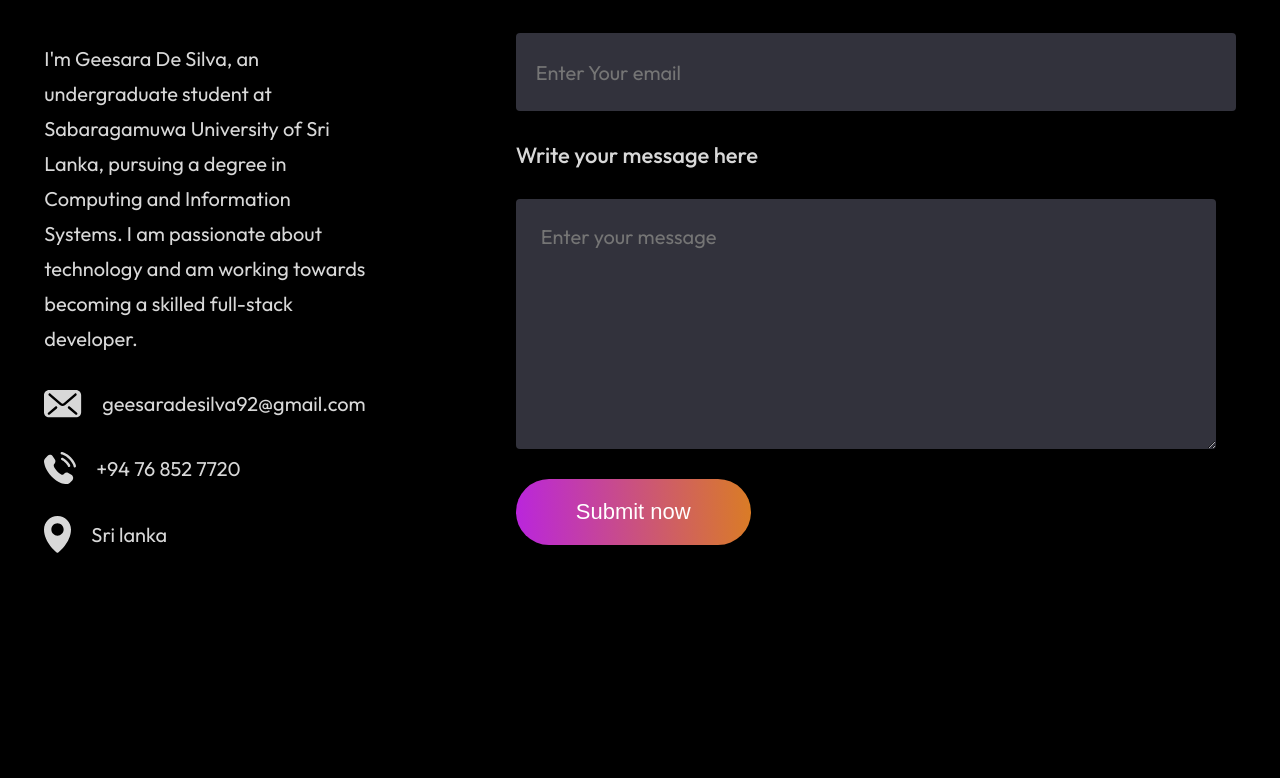
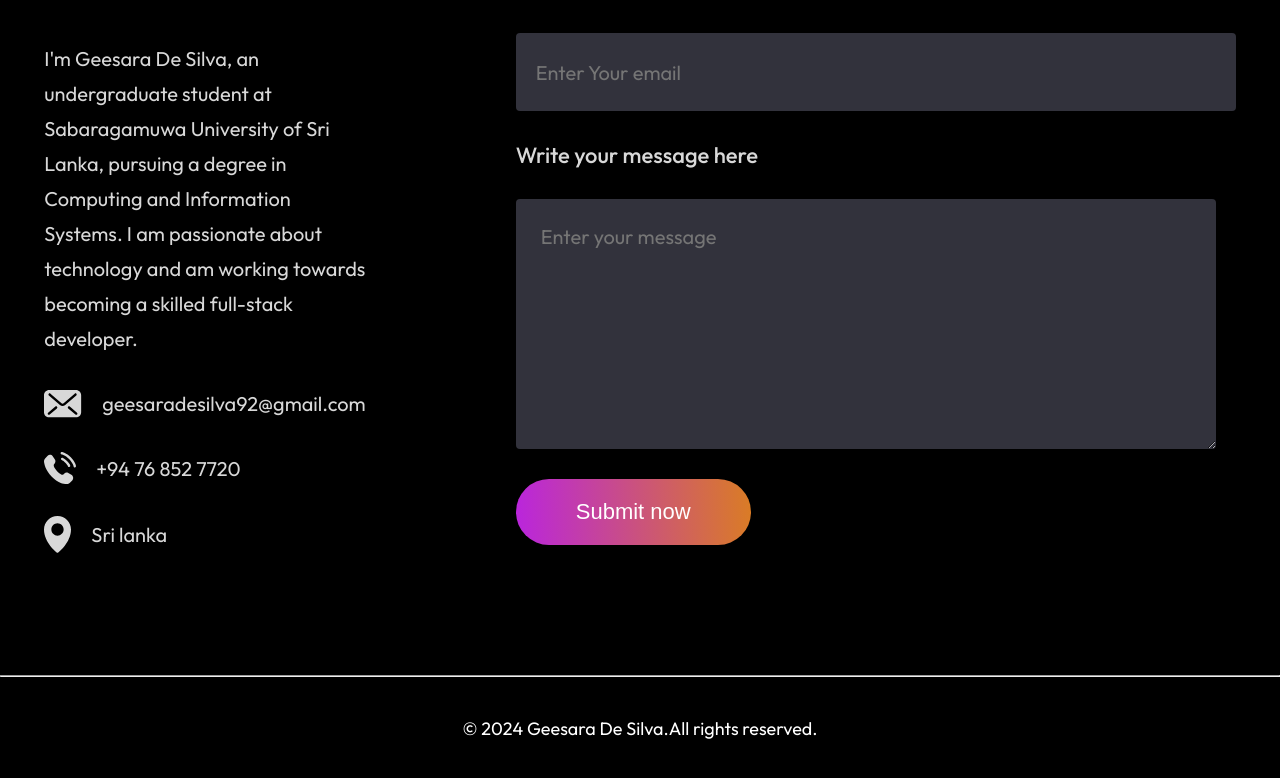
Before and after one commit to Geesara2000/Portfolio_website, a React (Vite) app in the folder portfolio_react/: page / in a window 1280 px wide. Shown: the part 3551-4329 px from the top of the page. Before the commit the page ends 4146 px from the top, so only its background shows below. Built offline with nearby package versions, Linux system fonts and the light colour scheme.

Commit message:
create footer section

```diff
--- a/portfolio_react/src/App.jsx
+++ b/portfolio_react/src/App.jsx
@@ -4,6 +4,7 @@
 import About from './components/About/About'
 import Project from './components/Project/Project'
 import Contact from './components/Contact/Contact'
+import Footer from './components/Footer/Footer'
 
 
 const App = () => {
@@ -14,6 +15,7 @@
       <About/>
       <Project/>
       <Contact/>
+      <Footer/>
     </div>
   )
 }
--- /dev/null
+++ b/portfolio_react/src/components/Footer/Footer.css
@@ -0,0 +1,7 @@
+.footer p{
+  display: flex;
+  font-size: 18px;
+  align-items: center;
+  justify-content: center;
+  padding: 40px;
+}
--- /dev/null
+++ b/portfolio_react/src/components/Footer/Footer.jsx
@@ -0,0 +1,17 @@
+import React from 'react'
+import './Footer.css'
+import footer_logo from '../../assets/logo.svg'
+import user_icon from '../../assets/user_icon.svg'
+
+const Footer = () => {
+  return (
+    <div className='footer'>
+      <hr />
+
+      <p>© 2024 Geesara De Silva.All rights reserved.</p>
+
+    </div>
+  )
+}
+
+export default Footer
```
